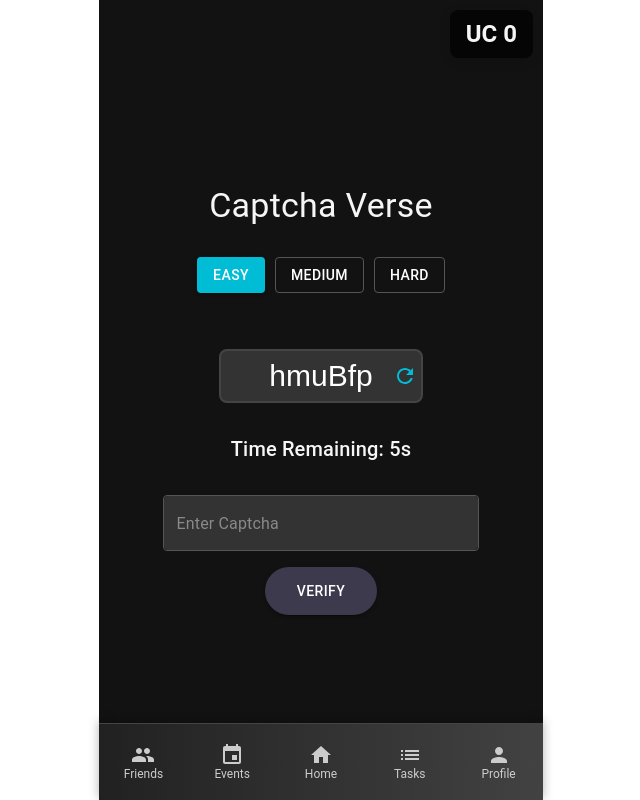
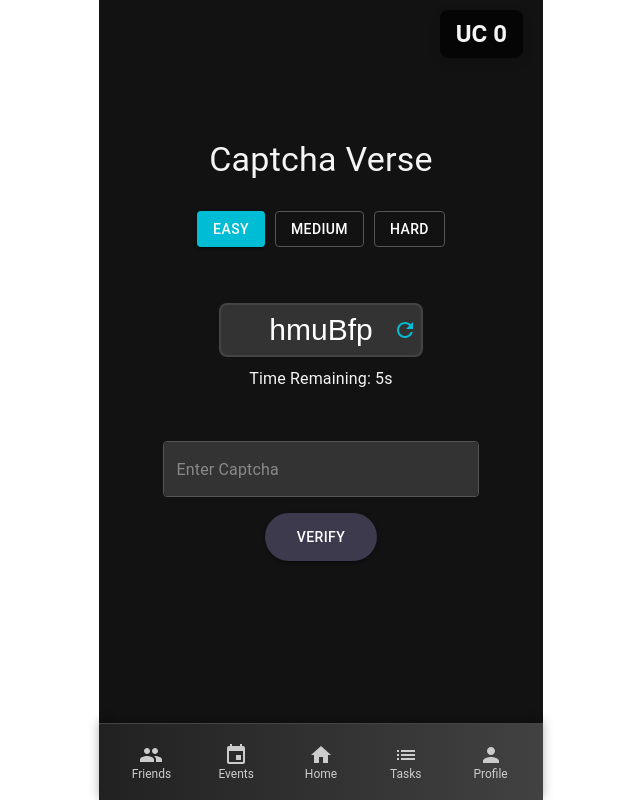
Before and after one commit to dot-css/captchaverse, a React (Create React App) app: page / in a window 1280 px wide. Shown: the whole page, without its empty margins (319-959 px from the left). Built offline with nearby package versions, Linux system fonts and the light colour scheme.

Commit message:
Prepare for GitHub Pages deployment

```diff
--- a/src/components/Header.js
+++ b/src/components/Header.js
@@ -13,7 +13,7 @@ const styles = {
     ucContainer: {
         position: 'absolute',
         top: 10,
-        right: 10,
+        right: 20,
         display: 'flex',
         alignItems: 'center',
         justifyContent: 'flex-end',
--- a/src/components/Timer.js
+++ b/src/components/Timer.js
@@ -2,7 +2,7 @@ import React from 'react';
 import { Typography } from '@mui/material';
 
 const Timer = ({ timer }) => (
-    <Typography variant="h6" sx={styles.timer}>
+    <Typography sx={styles.timer}>
         Time Remaining: {timer}s
     </Typography>
 );
@@ -11,7 +11,8 @@ const styles = {
     timer: {
         fontFamily: 'Roboto, sans-serif',
         color: '#f5f5f5',
-        margin: '10px 0',
+        marginTop: '-10px',  // 2px gap on top
+        marginBottom: '30px',  // 10px on bottom
     }
 };
 
--- a/src/styles.js
+++ b/src/styles.js
@@ -27,6 +27,7 @@ const styles = {
         fontFamily: 'Roboto, sans-serif',
         color: '#f5f5f5',
         marginBottom: '30px',
+        marginTop:'-100px'
     },
     captchaBox: {
         position: 'relative',
@@ -104,7 +105,7 @@ const styles = {
         cursor: 'pointer',
         '&:hover': {
             transform: 'scaleX(1)',
-            background: 'linear-gradient(82.3deg, rgba(150, 93, 233, 1) 10.8%, rgba(99, 88, 238, 1) 94.3%)',
+            background: '#00bcd4',
         },
     },
     bottomMenuContainer: {
@@ -121,7 +122,7 @@ const styles = {
         color: '#fff',
         borderTop: '1px solid #444',
         boxShadow: '0px -2px 10px rgba(0, 0, 0, 0.3)',
-        padding: '10px 0',
+        padding: '10px 10px',
     },
     menuItem: {
         color: '#ccc',
```
